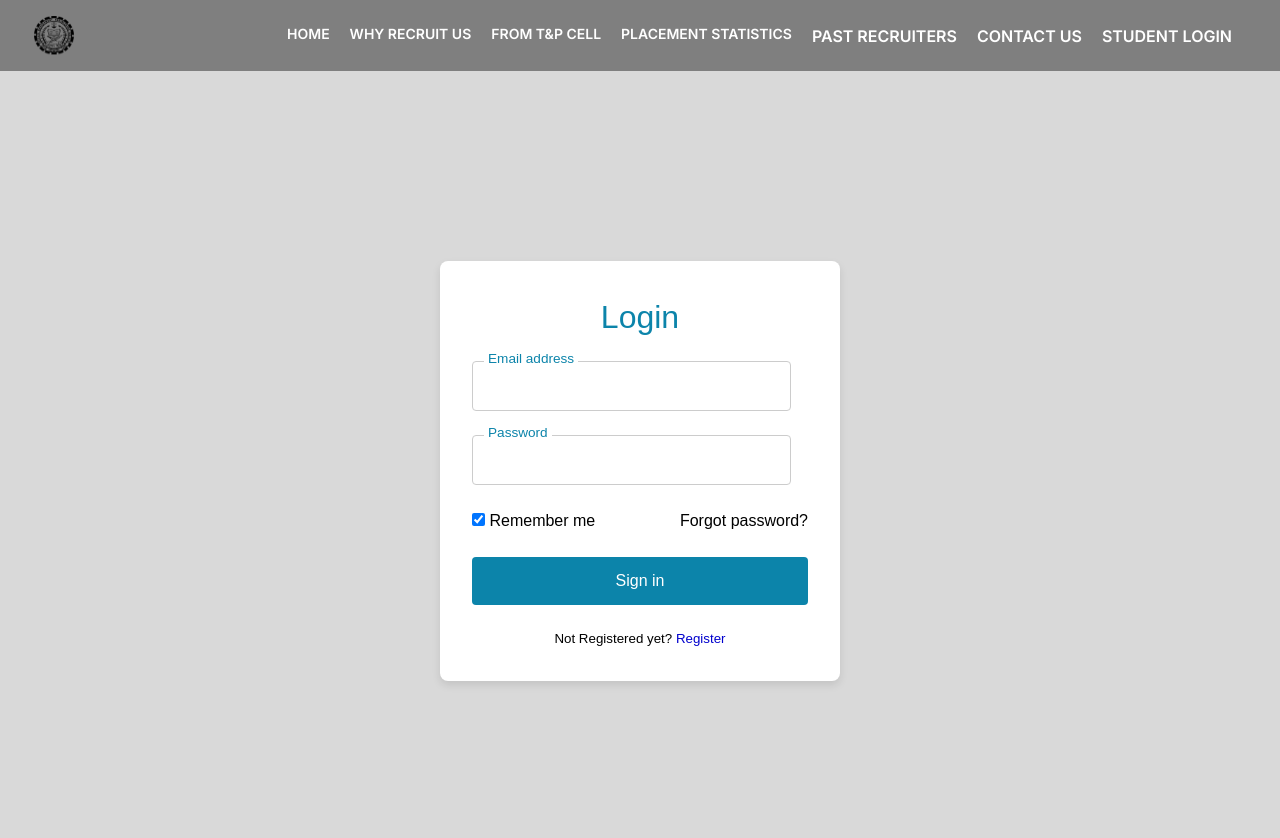
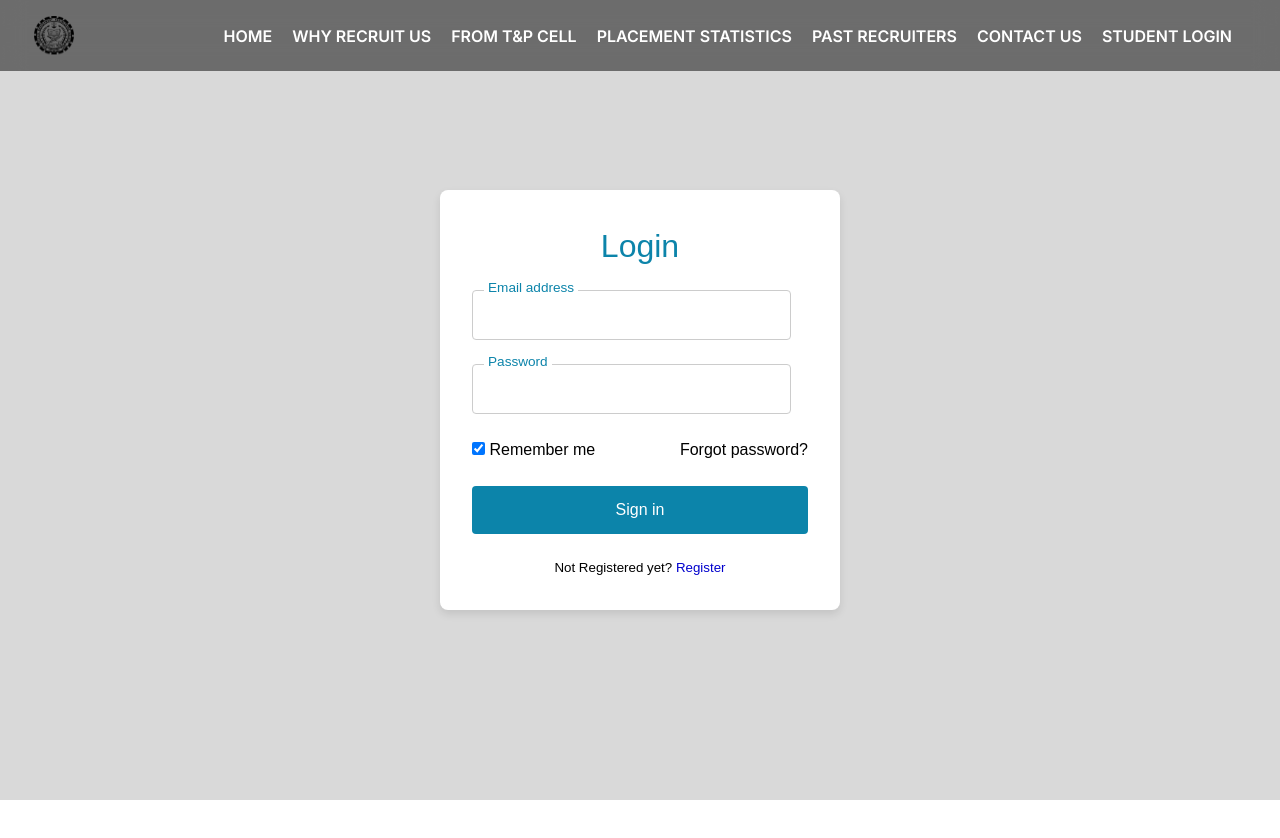
Before and after one commit to Phoenix-031/KGECTnp2k24, a Next.js app: page /login in a window 1280 px wide. Shown: the top 838 px of the page. After the commit the page ends 800 px from the top, so only its background shows below. Built offline with nearby package versions, Linux system fonts and the light colour scheme.

Commit message:
navfixed

```diff
--- a/src/app/globals.css
+++ b/src/app/globals.css
@@ -135,6 +135,7 @@
   0% {
     transform: scale(0);
     rotate: 90deg;
+
   }
   100% {
     transform: scale(1);
@@ -167,18 +168,22 @@
 @keyframes slide-down {
   from {
     transform: translateY(-100%);
+    opacity: 0;
   }
   to {
     transform: translateY(0);
+    opacity: 1;
   }
 }
 
 @keyframes slide-up {
   from {
     transform: translateY(0);
+    opacity: 1;
   }
   to {
     transform: translateY(-100%);
+    opacity: 0;
   }
 }
 
--- a/src/app/layout.tsx
+++ b/src/app/layout.tsx
@@ -8,8 +8,9 @@ import { Navbar } from '@/components/Navbar';
 const inter = Inter({ subsets: ['latin'] });
 
 export const metadata: Metadata = {
-  title: 'Create Next App',
+  title: 'TNP-KGEC',
   description: 'Generated by create next app',
+
 };
 
 export default function RootLayout({
--- a/src/components/Navbar.tsx
+++ b/src/components/Navbar.tsx
@@ -16,8 +16,9 @@ export const Navbar = () => {
       menuClasses = [
         'flex',
         'absolute',
-        'top-[60px]',
-        'bg-custom-blue',
+        'top-[71px]',
+        'bg-black/70',
+        'backdrop-blur-md',
         'w-1/2',
         'right-0',
         'p-4',
@@ -26,7 +27,7 @@ export const Navbar = () => {
         'animate-slide-down',
       ];
     } else {
-      menuClasses = ['hidden', ' lg:flex', 'animate-slide-up'];
+      menuClasses = ['hidden', 'lg:flex', 'animate-slide-up'];
     }
 
     return menuClasses.join(' ');
@@ -53,13 +54,15 @@ export const Navbar = () => {
     const handleScroll = () => {
       const currentScrollTop = window.pageYOffset;
 
-      if (currentScrollTop > lastScrollTop) {
+      if (currentScrollTop > lastScrollTop && currentScrollTop > 50) {
+        // Scroll Down: Hide Navbar
         setIsVisible(false);
-      } else {
+      } else if (currentScrollTop < lastScrollTop) {
+        // Scroll Up: Show Navbar
         setIsVisible(true);
       }
 
-      setLastScrollTop(currentScrollTop <= 0 ? 0 : currentScrollTop);
+      setLastScrollTop(currentScrollTop);
     };
 
     window.addEventListener('scroll', handleScroll);
@@ -67,98 +70,51 @@ export const Navbar = () => {
     return () => window.removeEventListener('scroll', handleScroll);
   }, [lastScrollTop]);
 
-  {
-    /* const scrollToSection = (sectionId: string) => {
-    const element = document.getElementById(sectionId);
-    if (element) {
-      element.scrollIntoView({ behavior: 'smooth' });
-    }
-  };
-*/
-  }
-
   const handleLinkClick = () => {
-    // Close the menu when a link is clicked
     setIsOpen(false);
   };
 
   return (
     <>
+    <div className='fixed z-50'>
       <nav
         ref={navbarRef}
-        className={`bg-black/50 inset-0 backdrop-blur-md text-white font-semibold p-4 text-sm md:flex md:justify-between sticky top-0 md:items-center transition-transform duration-300 z-50 ${
+        className={`bg-black/50 inset-0 backdrop-blur-md w-screen text-white font-semibold p-4 text-sm md:flex md:justify-between  top-0 md:items-center transition-transform duration-300 z-50 ${
           isVisible ? 'translate-y-0' : '-translate-y-full'
         }`}
       >
         <div className='container flex justify-between items-center'>
-          <a
-            href='#'
-            className='text-2xl font-bold ml-[-14px]'
-          >
-            <Image
-              alt='Navbar Logo'
-              src={'/kgec.svg'}
-              width={40}
-              height={40}
-            />
+          <a href='#' className='text-2xl font-bold ml-[-14px]'>
+            <Image alt='Navbar Logo' src={'/kgec.svg'} width={40} height={40} />
           </a>
+          <div className=''>
           <div className={`${getMenuClasses()} pl-4 gap-5`}>
-            <Link
-              href='/'
-              className='hover:text-gray-300 text-md '
-              onClick={handleLinkClick}
-            >
+            <Link href='/' className='hover:text-gray-300 text-xs lg:text-base' onClick={handleLinkClick}>
               HOME
             </Link>
-            <Link
-              href='#whykgec'
-              className='hover:text-gray-300 text-md  '
-              onClick={handleLinkClick}
-            >
+            <Link href='#whykgec' className='hover:text-gray-300 text-xs lg:text-base ' onClick={handleLinkClick}>
               WHY RECRUIT US
             </Link>
-            <Link
-              href='#tnp'
-              className='hover:text-gray-300  text-md'
-              onClick={handleLinkClick}
-            >
+            <Link href='#tnp' className='hover:text-gray-300  text-xs lg:text-base' onClick={handleLinkClick}>
               FROM T&P CELL
             </Link>
-            <Link
-              href='#placement-statistics'
-              className='hover:text-gray-300 text-md'
-              onClick={handleLinkClick}
-            >
+            <Link href='#placement-statistics' className='hover:text-gray-300 text-xs lg:text-base' onClick={handleLinkClick}>
               PLACEMENT STATISTICS
             </Link>
-            <Link
-              href='#past-recruiters'
-              className='hover:text-gray-300 text-md lg:text-base'
-              onClick={handleLinkClick}
-            >
+            <Link href='#past-recruiters' className='hover:text-gray-300 text-xs lg:text-base' onClick={handleLinkClick}>
               PAST RECRUITERS
             </Link>
-            <Link
-              href='#contacts'
-              className='hover:text-gray-300 text-md  lg:text-base'
-              onClick={handleLinkClick}
-            >
+            <Link href='#contacts' className='hover:text-gray-300 text-md  lg:text-base' onClick={handleLinkClick}>
               CONTACT US
             </Link>
-            <Link
-              href='/signup'
-              className='hover:text-gray-300 text-md lg:text-base'
-              onClick={handleLinkClick}
-            >
+            <Link href='/signup' className='hover:text-gray-300 text-sm lg:text-base' onClick={handleLinkClick}>
               STUDENT LOGIN
             </Link>
           </div>
           <div className='flex items-center mr-[-14px] lg:hidden'>
             <button onClick={() => setIsOpen(!isOpen)}>
               <svg
-                className={`transition-transform duration-300 ${
-                  isOpen ? 'rotate-90 scale-down' : 'rotate-neg-90 scale-up'
-                }`}
+                className={`transition-transform duration-300 ${isOpen ? 'rotate-90 scale-down' : 'rotate-neg-90 scale-up'}`}
                 width='24'
                 height='24'
                 viewBox='0 0 24 24'
@@ -185,13 +141,10 @@ export const Navbar = () => {
                 </g>
               </svg>
             </button>
-          </div>
+          </div></div>
         </div>
-      </nav>
-      <div
-        className={getOverlayClasses()}
-        onClick={() => setIsOpen(false)}
-      ></div>
+      </nav></div>
+      <div className={getOverlayClasses()} onClick={() => setIsOpen(false)}></div>
     </>
   );
 };
```
